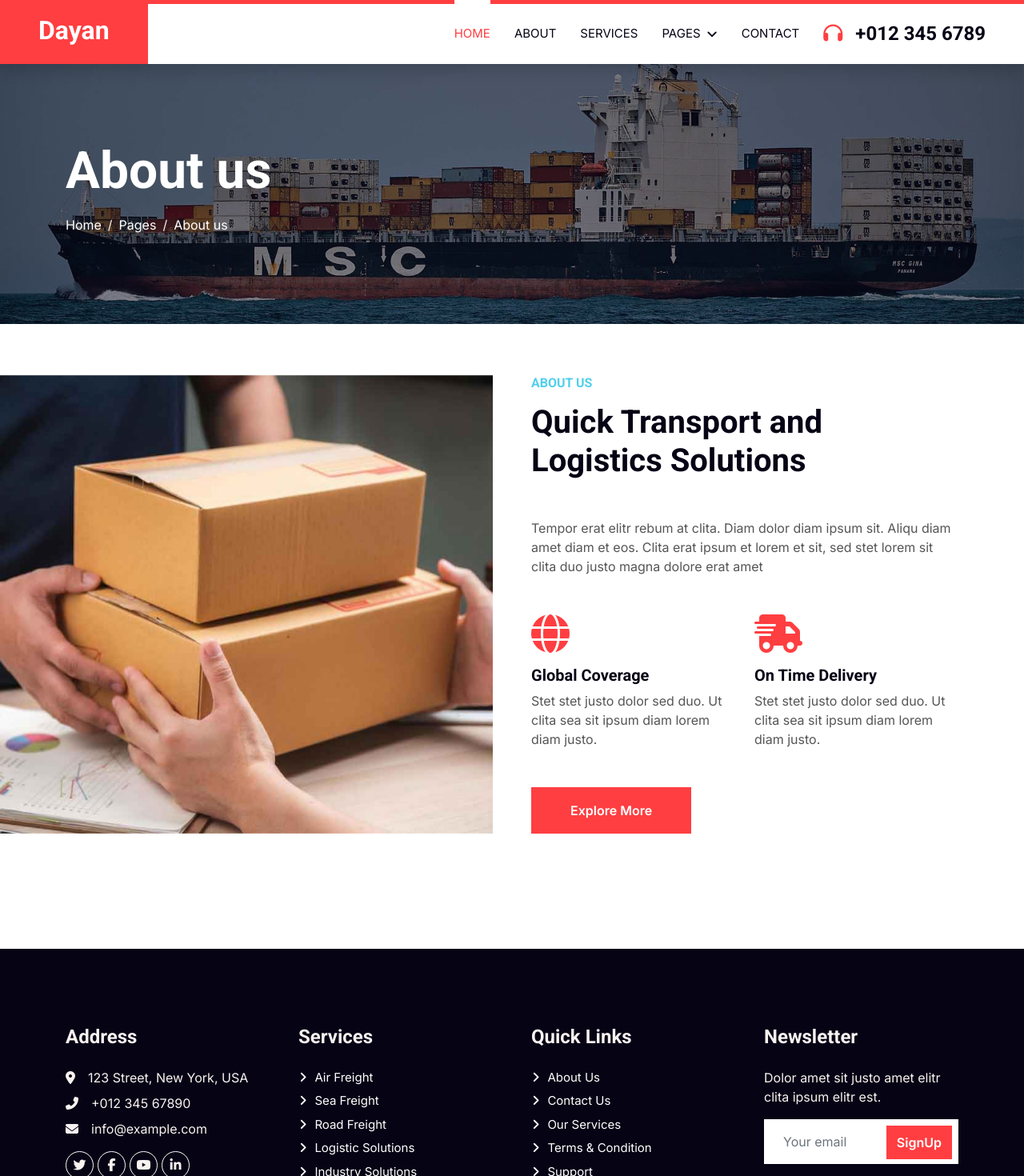
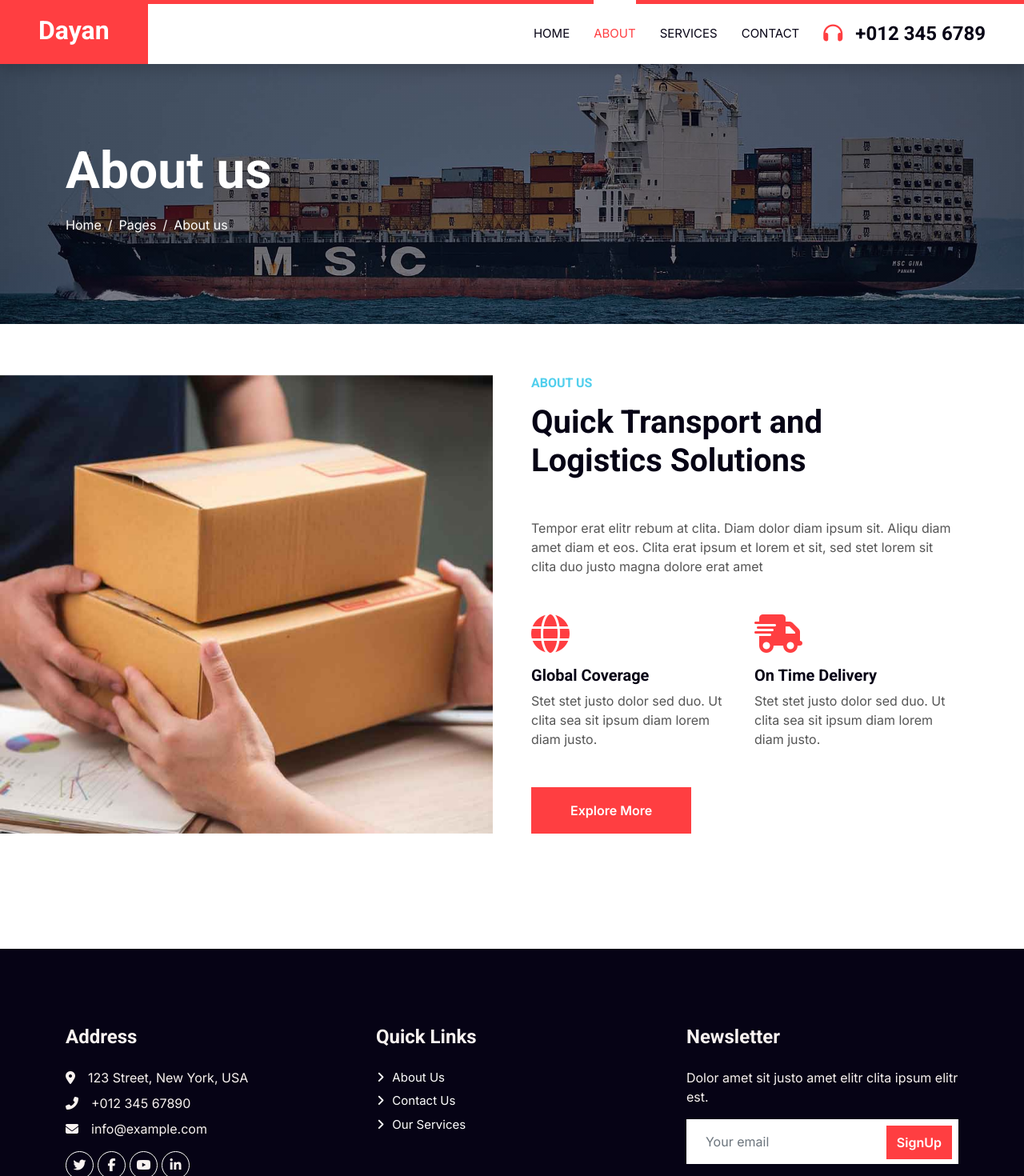
Before and after one commit to djmax97/Usoft-Official-web-site, an Angular app: page /about/active in a window 1280 px wide. Shown: the top 1470 px of the page at 80% size. Built offline with nearby package versions, Linux system fonts and the light colour scheme.

Commit message:
footer fixed

```diff
--- a/src/app/about/about.component.html
+++ b/src/app/about/about.component.html
@@ -1,3 +1,4 @@
+<app-header [selectedLink]="'about'" *ngIf="isActive"></app-header>
 <app-navigation *ngIf="isActive" [title]="'About us'"></app-navigation>
 <!-- About Start -->
 <div class="container-fluid overflow-hidden px-lg-0">
--- a/src/app/contact/contact.component.html
+++ b/src/app/contact/contact.component.html
@@ -1,3 +1,4 @@
+<app-header [selectedLink]="'contact'"></app-header>
 <app-navigation [title]="'Contact Us'"></app-navigation>
 <!-- Contact Start -->
     <div class="container-fluid overflow-hidden px-lg-0">
--- a/src/app/contact/contact.component.ts
+++ b/src/app/contact/contact.component.ts
@@ -1,11 +1,12 @@
 import { Component } from '@angular/core';
 import { NavigationComponent } from "../navigation/navigation.component";
 import { FooterComponent } from "../footer/footer.component";
+import { HeaderComponent } from "../header/header.component";
 
 @Component({
   selector: 'app-contact',
   standalone: true,
-  imports: [NavigationComponent, FooterComponent],
+  imports: [NavigationComponent, FooterComponent, HeaderComponent],
   templateUrl: './contact.component.html',
   styleUrl: './contact.component.css'
 })
--- a/src/app/footer/footer.component.html
+++ b/src/app/footer/footer.component.html
@@ -2,7 +2,7 @@
     <div class="container-fluid bg-dark text-light footer pt-5 wow fadeIn" data-wow-delay="0.1s" style="margin-top: 6rem;">
         <div class="container py-5">
             <div class="row g-5">
-                <div class="col-lg-3 col-md-6">
+                <div class="col-lg-4 col-md-6">
                     <h4 class="text-light mb-4">Address</h4>
                     <p class="mb-2"><i class="fa fa-map-marker-alt me-3"></i>123 Street, New York, USA</p>
                     <p class="mb-2"><i class="fa fa-phone-alt me-3"></i>+012 345 67890</p>
@@ -14,23 +14,15 @@
                         <a class="btn btn-outline-light btn-social" href=""><i class="fab fa-linkedin-in"></i></a>
                     </div>
                 </div>
-                <div class="col-lg-3 col-md-6">
-                    <h4 class="text-light mb-4">Services</h4>
-                    <a class="btn btn-link" href="">Air Freight</a>
-                    <a class="btn btn-link" href="">Sea Freight</a>
-                    <a class="btn btn-link" href="">Road Freight</a>
-                    <a class="btn btn-link" href="">Logistic Solutions</a>
-                    <a class="btn btn-link" href="">Industry solutions</a>
+                <div class="col-lg-4 col-md-6">
+                    <h4 class="text-light mb-4">Quick Links</h4>
+                    <a class="btn btn-link" [routerLink]="['/about', 'active']">About Us</a>
+                    <a class="btn btn-link" routerLink="/contact">Contact Us</a>
+                    <a class="btn btn-link" [routerLink]="['/services', 'active']">Our Services</a>
+                    <!-- <a class="btn btn-link" href="">Terms & Condition</a>
+                    <a class="btn btn-link" href="">Support</a> -->
                 </div>
-                <div class="col-lg-3 col-md-6">
-                    <h4 class="text-light mb-4">Quick Links</h4>
-                    <a class="btn btn-link" href="">About Us</a>
-                    <a class="btn btn-link" href="">Contact Us</a>
-                    <a class="btn btn-link" href="">Our Services</a>
-                    <a class="btn btn-link" href="">Terms & Condition</a>
-                    <a class="btn btn-link" href="">Support</a>
-                </div>
-                <div class="col-lg-3 col-md-6">
+                <div class="col-lg-4 col-md-6">
                     <h4 class="text-light mb-4">Newsletter</h4>
                     <p>Dolor amet sit justo amet elitr clita ipsum elitr est.</p>
                     <div class="position-relative mx-auto" style="max-width: 400px;">
--- a/src/app/footer/footer.component.ts
+++ b/src/app/footer/footer.component.ts
@@ -1,9 +1,10 @@
 import { Component } from '@angular/core';
+import { RouterLink } from '@angular/router';
 
 @Component({
   selector: 'app-footer',
   standalone: true,
-  imports: [],
+  imports: [RouterLink],
   templateUrl: './footer.component.html',
   styleUrl: './footer.component.css'
 })
--- a/src/app/header/header.component.html
+++ b/src/app/header/header.component.html
@@ -1,5 +1,5 @@
 <nav class="navbar navbar-expand-lg bg-white navbar-light shadow border-top border-5 border-primary sticky-top p-0">
-    <a href="index.html" class="navbar-brand bg-primary d-flex align-items-center px-4 px-lg-5">
+    <a routerLink="/" class="navbar-brand bg-primary d-flex align-items-center px-4 px-lg-5">
         <h2 class="mb-2 text-white">Dayan</h2>
     </a>
     <button type="button" class="navbar-toggler me-4" data-bs-toggle="collapse" data-bs-target="#navbarCollapse">
@@ -7,21 +7,10 @@
     </button>
     <div class="collapse navbar-collapse" id="navbarCollapse">
         <div class="navbar-nav ms-auto p-4 p-lg-0">
-            <a routerLink="/" class="nav-item nav-link active">Home</a>
-            <a [routerLink]="['/about', 'active']" class="nav-item nav-link">About</a>
-            <a [routerLink]="['/services', 'active']" class="nav-item nav-link">Services</a>
-            <div class="nav-item dropdown">
-                <a href="#" class="nav-link dropdown-toggle" data-bs-toggle="dropdown">Pages</a>
-                <div class="dropdown-menu fade-up m-0">
-                    <a href="price.html" class="dropdown-item">Pricing Plan</a>
-                    <a href="feature.html" class="dropdown-item">Features</a>
-                    <a href="quote.html" class="dropdown-item">Free Quote</a>
-                    <a href="team.html" class="dropdown-item">Our Team</a>
-                    <a href="testimonial.html" class="dropdown-item">Testimonial</a>
-                    <a href="404.html" class="dropdown-item">404 Page</a>
-                </div>
-            </div>
-            <a routerLink="/contact" class="nav-item nav-link">Contact</a>
+            <a routerLink="/" [ngClass]="{'active': selectedLink === 'home'}" class="nav-item nav-link ">Home</a>
+            <a [routerLink]="['/about', 'active']" [ngClass]="{'active': selectedLink === 'about'}" class="nav-item nav-link">About</a>
+            <a [routerLink]="['/services', 'active']" [ngClass]="{'active': selectedLink === 'service'}" class="nav-item nav-link">Services</a>
+            <a routerLink="/contact" [ngClass]="{'active': selectedLink === 'contact'}" class="nav-item nav-link">Contact</a>
         </div>
         <h4 class="m-0 pe-lg-5 d-none d-lg-block"><i class="fa fa-headphones text-primary me-3"></i>+012 345 6789</h4>
     </div>
--- a/src/app/main/main.component.html
+++ b/src/app/main/main.component.html
@@ -1,4 +1,4 @@
-<app-header></app-header>
+<app-header [selectedLink]="'home'"></app-header>
 <app-hero></app-hero>
 <app-about></app-about>
 <app-somefacts></app-somefacts>
--- a/src/app/navigation/navigation.component.html
+++ b/src/app/navigation/navigation.component.html
@@ -1,4 +1,3 @@
-<app-header></app-header>
 <!-- Page Header Start -->
 <div class="container-fluid  page-header py-5" style="margin-bottom: 1rem;">
     <div class="container py-5">
--- a/src/app/services/services.component.html
+++ b/src/app/services/services.component.html
@@ -1,3 +1,4 @@
+<app-header [selectedLink]="'service'" *ngIf="isActive"></app-header>
 <app-navigation *ngIf="isActive" [title]="'Services'"></app-navigation>
 <div class="container-xxl ">
         <div class="container py-5">
@@ -70,3 +71,4 @@
         </div>
     </div>
     <!-- Service End -->
+<app-footer></app-footer>
--- a/src/app/services/services.component.ts
+++ b/src/app/services/services.component.ts
@@ -2,11 +2,13 @@ import { Component } from '@angular/core';
 import { NavigationComponent } from "../navigation/navigation.component";
 import { NgIf } from '@angular/common';
 import { ActivatedRoute } from '@angular/router';
+import { HeaderComponent } from "../header/header.component";
+import { FooterComponent } from "../footer/footer.component";
 
 @Component({
   selector: 'app-services',
   standalone: true,
-  imports: [NavigationComponent, NgIf],
+  imports: [NavigationComponent, NgIf, HeaderComponent, FooterComponent],
   templateUrl: './services.component.html',
   styleUrl: './services.component.css'
 })
```
Also changed, not shown: src/app/header/header.component.ts (+4 -3 lines).
